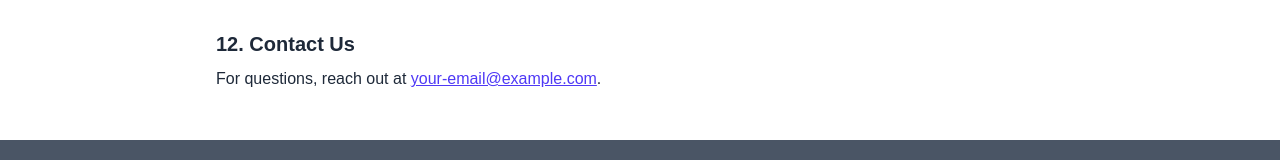
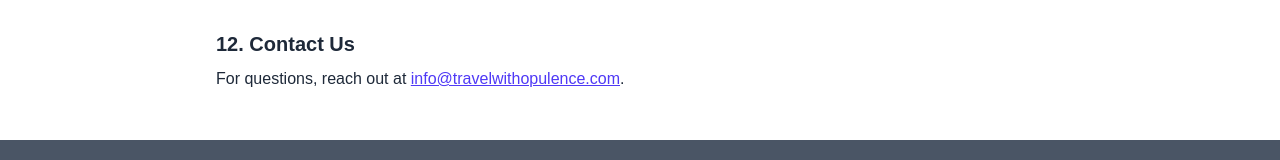
Before and after one commit to P-bot-0ps/opulence-luxury-travel, a Next.js app: page /terms in a window 1280 px wide. Shown: the part 1280-1440 px from the top of the page. Built offline with nearby package versions, Linux system fonts and the light colour scheme.

Commit message:
Update layout.js and Navbar.js with new features

```diff
--- a/src/app/terms/page.js
+++ b/src/app/terms/page.js
@@ -66,7 +66,7 @@
           <h2 className="text-xl font-semibold mb-2">7. Privacy</h2>
           <p>
             Please review our{" "}
-            <a href="/Terms of Service" className="text-indigo-600 underline">
+            <a href="/Policy" className="text-indigo-600 underline">
               Privacy Policy
             </a>{" "}
             to understand how we handle your data.
@@ -115,7 +115,7 @@
               href="mailto:info@travelwithopulence.com"
               className="text-indigo-600 underline"
             >
-              your-email@example.com
+              info@travelwithopulence.com
             </a>
             .
           </p>
```
